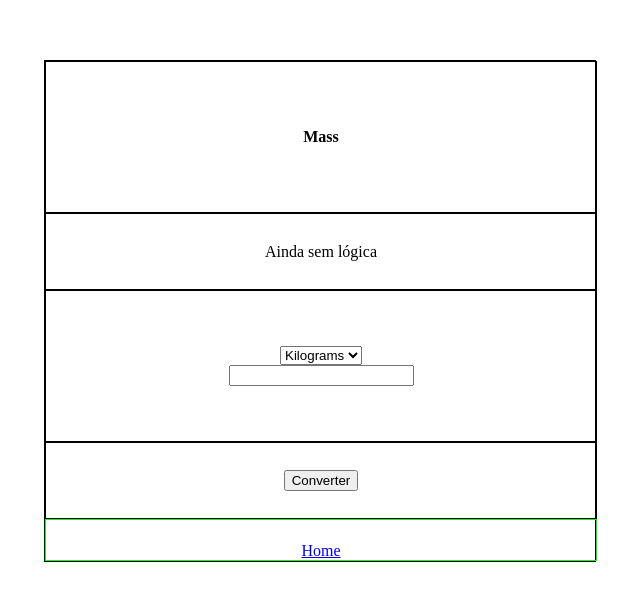
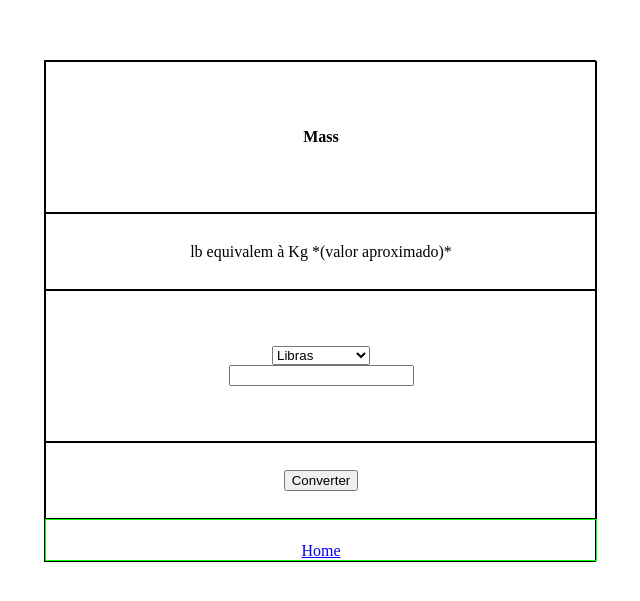
Before and after one commit to Arthores/conversor, a React (Create React App) app: page /mass in a window 1280 px wide. Shown: the part 105-706 px from the top of the page, without its empty margins (320-960 px from the left). Built offline with nearby package versions, Linux system fonts and the light colour scheme.

Commit message:
Mass convert working

```diff
--- a/src/pages/Mass.jsx
+++ b/src/pages/Mass.jsx
@@ -8,13 +8,14 @@ export class Mass extends Component {
 
     this.state = {
       input: '',
-      select: '',
+      select: 'pounds',
       convertMass: '',
       numPharse: '',
     };
 
     this.handleChange = this.handleChange.bind(this);
     this.handleChangeSelect = this.handleChangeSelect.bind(this);
+    this.massConvertBtn = this.massConvertBtn.bind(this);
   }
 
   handleChange(e) {
@@ -31,8 +32,34 @@ export class Mass extends Component {
     });
   }
 
+  massConvertBtn() {
+    const { select, input } = this.state;
+
+    if(select === 'pounds') {
+      const saveNum = Number(input);
+      const calcPound = saveNum * 0.453592;
+      const fixed = calcPound.toFixed(2);
+      return this.setState({
+        convertMass: fixed,
+        numPharse: saveNum,
+        input: '',
+      });
+
+    } else if(select === 'kilogram') {
+      const saveNum = Number(input);
+      const calcKilo = saveNum * 2.20462;
+      const fixed = calcKilo.toFixed(2);
+      return this.setState({
+        convertMass: fixed,
+        numPharse: saveNum,
+        input: '',
+      });
+
+    }
+  }
+
   render() {
-    const { select, input } = this.state;
+    const { select, input, numPharse, convertMass } = this.state;
     return (
       <body>
         <section>
@@ -43,7 +70,10 @@ export class Mass extends Component {
           </div>
           <div className="mass-dinamic-pharse">
             <span className="mass-pharse">
-              Ainda sem lógica
+              {select === 'pounds' ?
+              `${numPharse}lb equivalem à ${convertMass}Kg *(valor aproximado)*` :
+              `${numPharse}Kg equivalem à ${convertMass}lb *(valor aproximado!)*`
+              }
             </span>
           </div>
           <div className="input-box">
@@ -55,8 +85,8 @@ export class Mass extends Component {
                 value={ select }
                 onChange={ this.handleChangeSelect }
               >
-                <option value="kilogram">Kilograms</option>
-                <option value="pounds">Pounds</option>
+                <option value="kilogram">Quilogramas</option>
+                <option value="pounds">Libras</option>
               </select>
             </label>
             <label htmlFor="input">
@@ -73,6 +103,7 @@ export class Mass extends Component {
           <div className="mass-buttons-box">
             <button
               type="button"
+              onClick={ this.massConvertBtn }
             >
               Converter
             </button>
```
